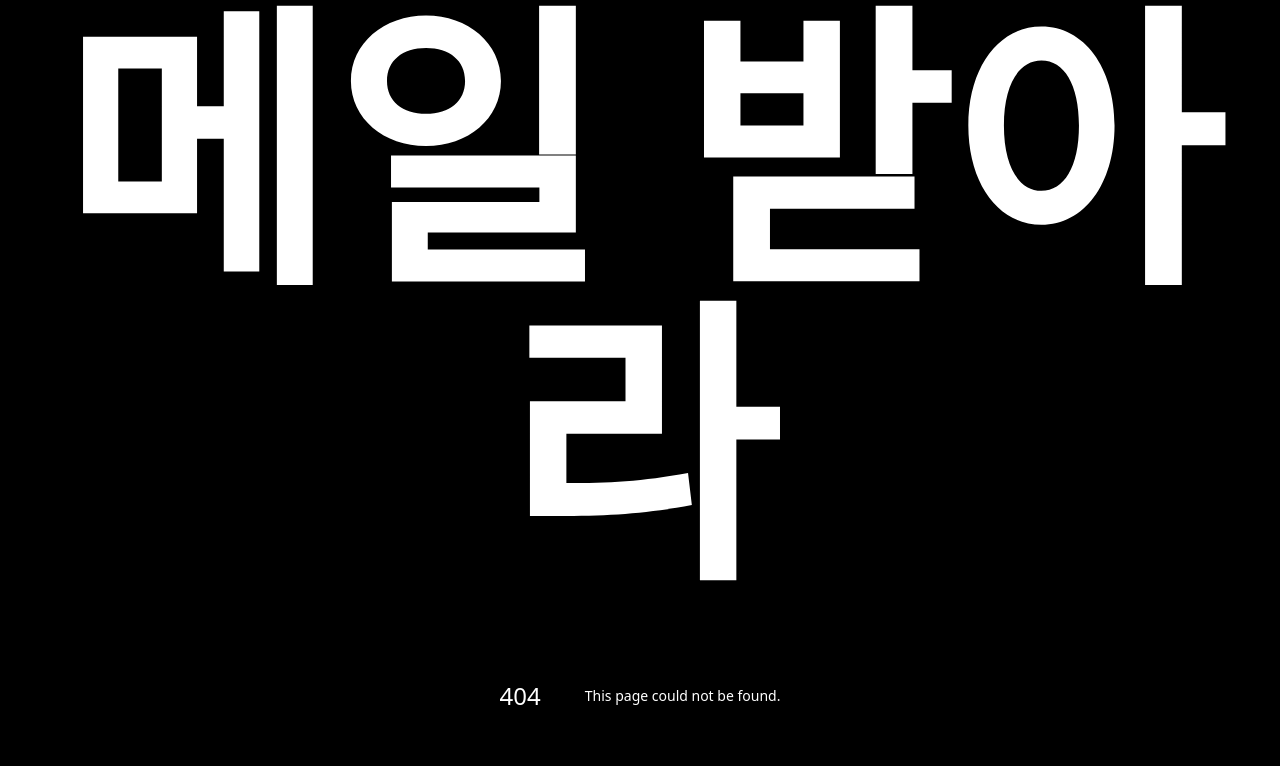
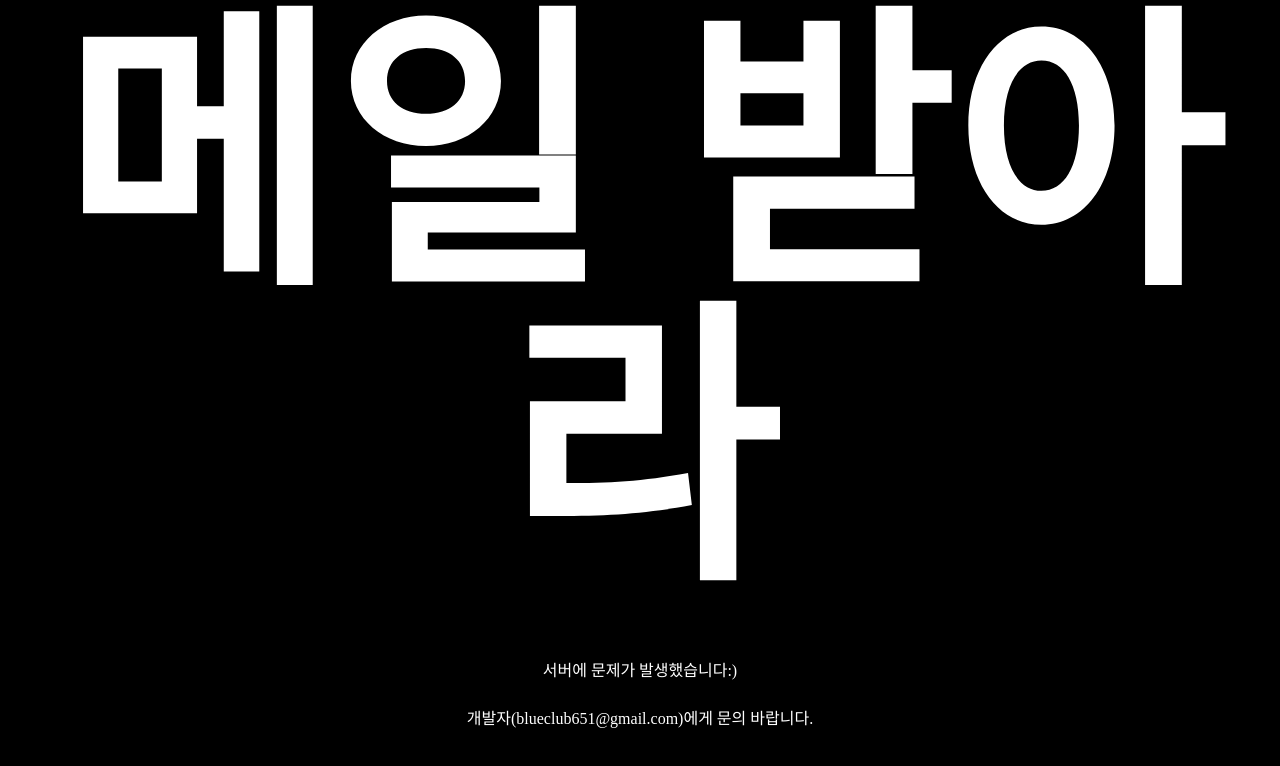
Before and after one commit to not-pnu/mailbadara, a Next.js app: page /mailbadara/not-found in a window 1280 px wide. Before the commit this address had no page. Shown: the top 766 px of the page. Built offline with nearby package versions, Linux system fonts and the light colour scheme.

Commit message:
feat: not-found && ubsubscribe 페이지 구현

```diff
--- a/src/app/_component/SubscribeForm.tsx
+++ b/src/app/_component/SubscribeForm.tsx
@@ -54,9 +54,7 @@ export default function SubscribeForm() {
     setIsLoading(true);
 
     if (step === 0) {
-      sendGAEvent('event', 'buttonClicked', {
-        value: 'start-subscribe',
-      });
+      sendGAEvent('event', 'start-subscribe');
       onNextStep();
     } else if (step === 1) {
       if (!selectedDepartmentCode) {
@@ -64,8 +62,7 @@ export default function SubscribeForm() {
         setIsLoading(false);
         return;
       }
-      sendGAEvent('event', 'buttonClicker', {
-        value: 'click-step-1',
+      sendGAEvent('event', 'click-step-1', {
         departmentCode: selectedDepartmentCode,
       });
       onNextStep();
@@ -75,14 +72,11 @@ export default function SubscribeForm() {
         setIsLoading(false);
         return;
       }
-      sendGAEvent('event', 'buttonClicked', {
-        value: 'click-step-2',
-      });
+      sendGAEvent('event', 'click-step-2');
       setDescriptionType(EDescription.BRANCH);
       onNextStep();
     } else if (step === 3) {
-      sendGAEvent('event', 'buttonClicker', {
-        value: 'click-subscribe',
+      sendGAEvent('event', 'click-subscribe', {
         departmentCode: selectedDepartmentCode,
       });
       setDescriptionType(EDescription.WAITING);
@@ -106,9 +100,7 @@ export default function SubscribeForm() {
   };
 
   const handleReset = () => {
-    sendGAEvent('event', 'buttonClicker', {
-      value: 'reset-state',
-    });
+    sendGAEvent('event', 'reset-state');
     reset();
     setSelectedDepartmentCode(null);
     setInputEmail(null);
--- /dev/null
+++ b/src/app/global-error.tsx
@@ -0,0 +1,24 @@
+'use client'; // Error boundaries must be Client Components
+
+import { useEffect } from 'react';
+import { sendGAEvent } from '@next/third-parties/google';
+
+export default function GlobalError({
+  error,
+  reset,
+}: {
+  error: Error & { digest?: string };
+  reset: () => void;
+}) {
+  useEffect(() => {
+    sendGAEvent('event', 'view-global-error');
+  }, []);
+  return (
+    // global-error must include html and body tags
+    <html>
+      <body>
+        <h2>Something went wrong!</h2>
+      </body>
+    </html>
+  );
+}
--- /dev/null
+++ b/src/app/not-found/page.tsx
@@ -0,0 +1,20 @@
+'use client';
+
+import { useEffect } from 'react';
+import { sendGAEvent } from '@next/third-parties/google';
+
+export default function NotFountPage() {
+  useEffect(() => {
+    sendGAEvent('event', 'view-not-found');
+  }, []);
+  return (
+    <p
+      className={
+        'flex h-240 flex-col items-center justify-center font-NanumMyeongjo md:text-18'
+      }>
+      서버에 문제가 발생했습니다:)
+      <br />
+      <br /> 개발자(blueclub651@gmail.com)에게 문의 바랍니다.
+    </p>
+  );
+}
--- /dev/null
+++ b/src/app/not-fount.tsx
@@ -0,0 +1,20 @@
+'use client';
+
+import { useEffect } from 'react';
+import { sendGAEvent } from '@next/third-parties/google';
+
+export default function NotFountPage() {
+  useEffect(() => {
+    sendGAEvent('event', 'view-not-found');
+  }, []);
+  return (
+    <p
+      className={
+        'flex h-240 flex-col items-center justify-center font-NanumMyeongjo md:text-18'
+      }>
+      서버에 문제가 발생했습니다:)
+      <br />
+      <br /> 개발자(blueclub651@gmail.com)에게 문의 바랍니다.
+    </p>
+  );
+}
--- /dev/null
+++ b/src/app/unsubscribe/page.tsx
@@ -0,0 +1,19 @@
+'use client';
+
+import { useEffect } from 'react';
+import { sendGAEvent } from '@next/third-parties/google';
+
+export default function UnsubscribePage() {
+  useEffect(() => {
+    sendGAEvent('event', 'view-unsubscribe');
+  }, []);
+
+  return (
+    <p
+      className={
+        'flex h-240 flex-col items-center justify-center font-NanumMyeongjo md:text-18'
+      }>
+      구독 취소를 성공적으로 완수하였다.
+    </p>
+  );
+}
```
